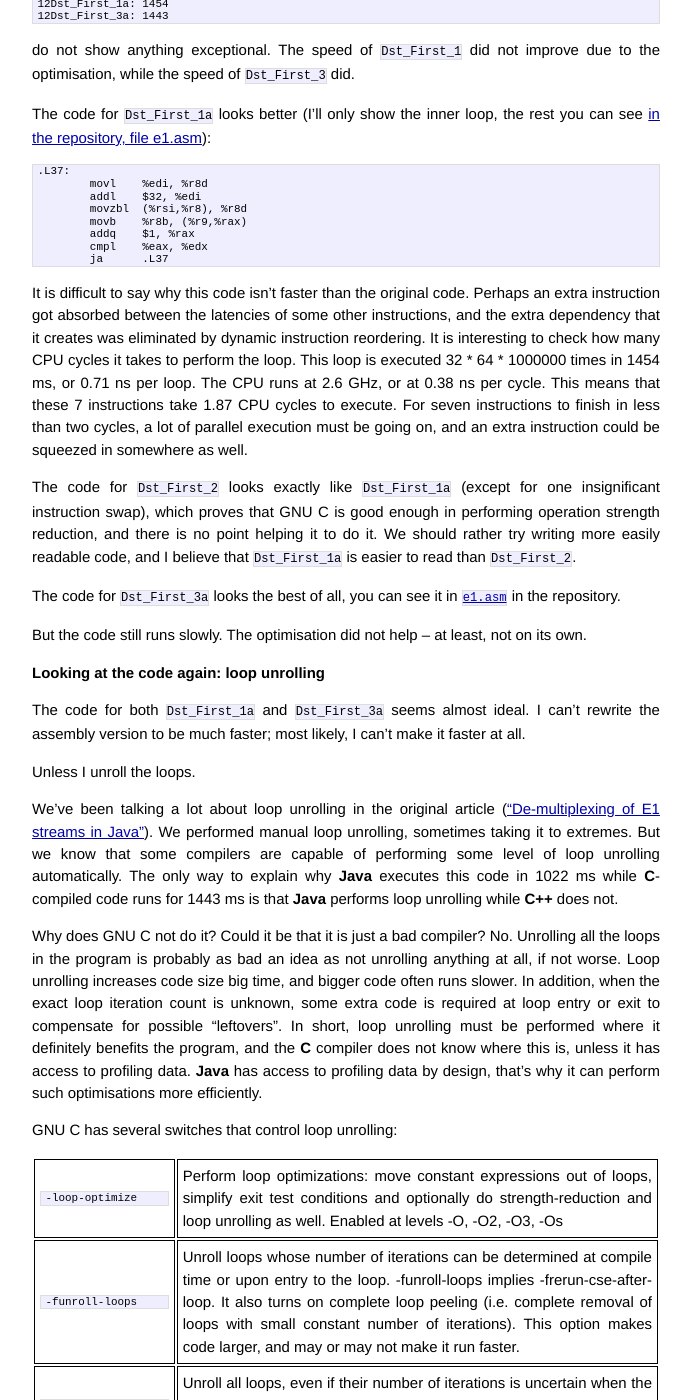
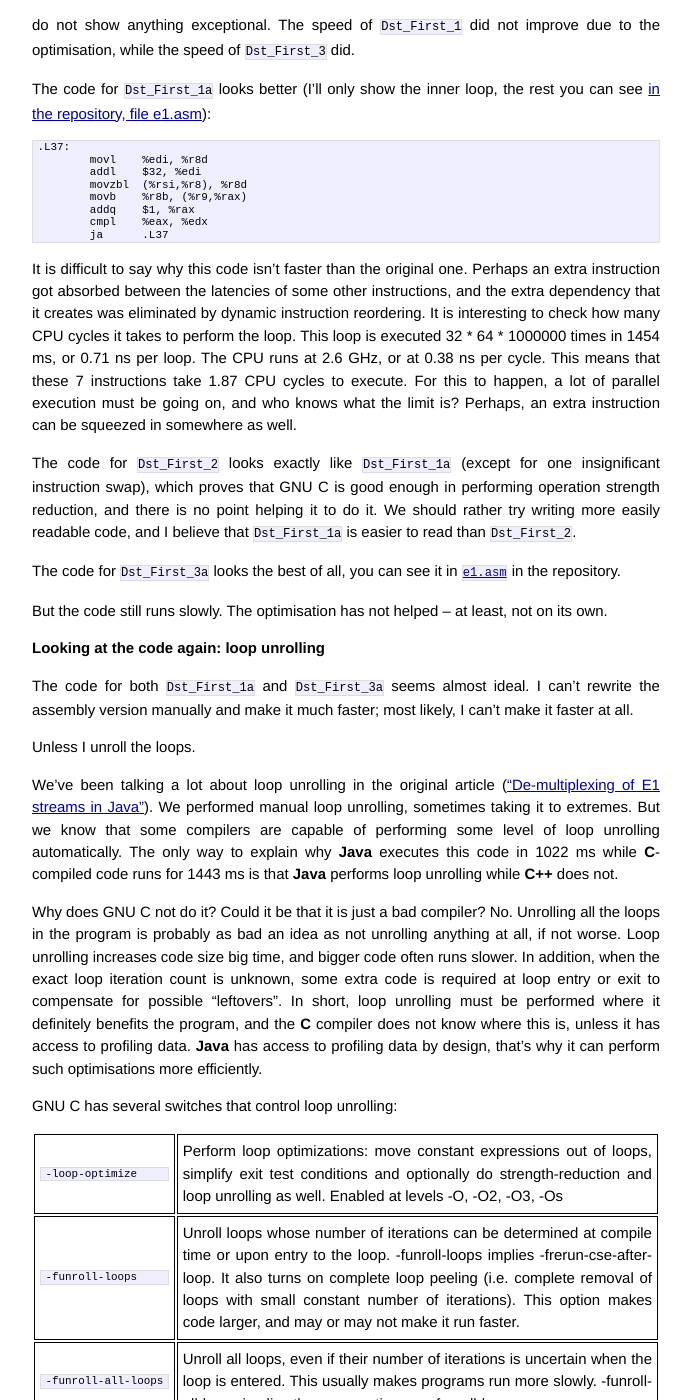
Before and after one commit to pzemtsov/pzemtsov.github.io, a Jekyll site: the page built from _posts/2014-05-15-how-to-make-C-as-fast-as-java.md, in a window 1280 px wide and 1400 px high, scrolled down 3427 px. Shown: the whole window, without its empty margins (294-985 px from the left). Built offline with Jekyll 4.4.1, drawn with Linux system fonts in a browser that asks for light colours; Markdown is read by kramdown in place of the engine named in the settings; comment, search, counter and statistics services are not loaded; some of the changed text lies outside the part shown.

Commit message:
Minor grammar fixes

```diff
--- a/_posts/2014-05-15-how-to-make-C-as-fast-as-java.md
+++ b/_posts/2014-05-15-how-to-make-C-as-fast-as-java.md
@@ -31,12 +31,12 @@ Looking at the code: pointer aliasing
 
 Let's recall what these three versions of E1 de-multiplexors are:
 
-- `Dst_First_1`: a simplest, unoptimised version;
+- `Dst_First_1`: the simplest, unoptimised version;
 
-- `Dst_First_2`: a result of manual optimisation of the `Dst_First_1`. Specifically, loop invariant code motion
+- `Dst_First_2`: the result of manual optimisation of the `Dst_First_1`. Specifically, loop invariant code motion
    and operation strength reduction were performed.
 
-- `Dst_First_3`: a version of `Dst_First_1` with a hard-coded size of input and output buffers.
+- `Dst_First_3`: the version of `Dst_First_1` with a hard-coded size of input and output buffers.
 
 [Here is the code for all three versions]({{ site.REPO-E1-C }}/commit/ed29557be68e178600e7f2139330bcbdd724fe9f):
 
@@ -244,13 +244,13 @@ The code for `Dst_First_1a` looks better (I'll only show the inner loop, the res
         ja      .L37
 {% endhighlight %}
 
-It is difficult to say why this code isn't faster than the original code. Perhaps an extra instruction got
+It is difficult to say why this code isn't faster than the original one. Perhaps an extra instruction got
 absorbed between the latencies of some other instructions, and the extra dependency that it creates was eliminated
 by dynamic instruction reordering. It is interesting to check how many CPU cycles it takes to perform the loop.
 This loop is executed 32 * 64 * 1000000 times in 1454 ms, or 0.71 ns per loop. The CPU runs at 2.6 GHz, or at
-0.38 ns per cycle. This means that these 7 instructions take 1.87 CPU cycles to execute. For seven instructions to
-finish in less than two cycles, a lot of parallel execution must be going on, and an extra instruction could be squeezed
-in somewhere as well.
+0.38 ns per cycle. This means that these 7 instructions take 1.87 CPU cycles to execute. For this to happen,
+a lot of parallel execution must be going on, and who knows what the limit is? Perhaps, an extra instruction can be
+squeezed in somewhere as well.
 
 The code for `Dst_First_2` looks exactly like `Dst_First_1a` (except for one insignificant instruction swap),
 which proves that GNU C is good enough in performing operation strength reduction, and there is no point helping it
@@ -259,13 +259,13 @@ to read than `Dst_First_2`.
 
 The code for `Dst_First_3a` looks the best of all, you can see it in [`e1.asm`]({{ site.REPO-E1-C }}/blob/c976a9f9d44345859ac6b4c4b81dc20527842575/e1.asm) in the repository.
 
-But the code still runs slowly. The optimisation did not help -- at least, not on its own.
+But the code still runs slowly. The optimisation has not helped -- at least, not on its own.
 
 Looking at the code again: loop unrolling
 -----------------------------------------
 
 The code for both `Dst_First_1a` and `Dst_First_3a` seems almost ideal. I can't rewrite the assembly version
-to be much faster; most likely, I can't make it faster at all.
+manually and make it much faster; most likely, I can't make it faster at all.
 
 Unless I unroll the loops.
 
@@ -366,7 +366,7 @@ Observations:
 
 - `Dst_First` versions now run faster than `Src_First`, it was not so in **C** initially.
 
-- While resolving the pointer aliasing and optimising the loop did not help on its own, it helped a lot.
+- While resolving the pointer aliasing and optimising the loop did not help on its own, it helped a lot
   in combination with the loop unrolling. This is visible by comparing `Dst_First_1` with `Dst_First_1a` and
   `Dst_First_3` with `Dst_First_3a`.
 
```
Also changed, not shown: other parts of _posts/2014-05-15-how-to-make-C-as-fast-as-java.md (+2 -2 lines), _posts/2014-04-15-demultiplexing-of-e1.md (+12 -12 lines).
